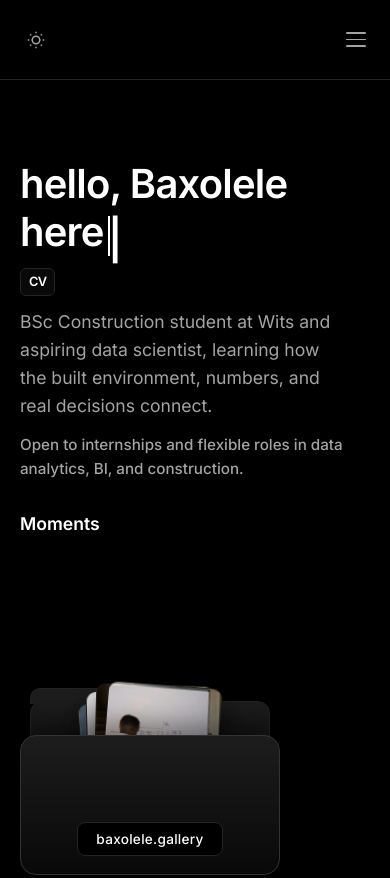
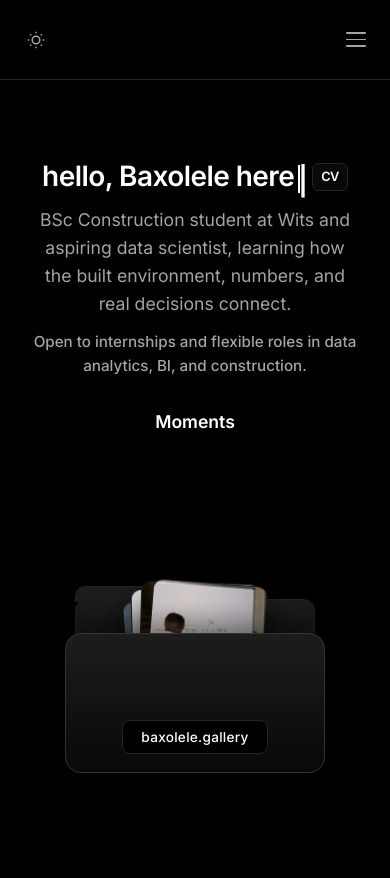
Before and after one commit to mazwiibaxolele/mazwi-portfolio, a plain HTML site: page index.html in a window 390 px wide. Shown: the top 878 px of the page. Drawn offline with Linux system fonts and the light colour scheme.

Commit message:
Centre the homepage hero and folder gallery
Flush-left left a dead gap to the right of the folder. Centre the headline,
subtitle, open-roles line, "Moments" and the gallery on the column axis, and
restore the symmetric photo fan, sized off the narrower side so the outermost
photo can never leave the column.

Centring made the typewriter re-flow the headline on every keystroke, dragging
the CV button with it. A hidden ghost copy of the finished line (cursor width
included) reserves the space, so only the text animates. Shrink the mobile
headline so it and the button stay on one line.

Co-Authored-By: Claude Opus 4.8 <noreply@anthropic.com>

```diff
--- a/index.html
+++ b/index.html
@@ -91,7 +91,7 @@
     <section id="home" class="section">
       <div class="home-hero">
         <h1 class="hero-title" id="hero-title">
-          <span><span id="typewriter-target"></span><span class="cursor">|</span></span>
+          <span class="typewriter"><span class="tw-ghost" aria-hidden="true">hello, Baxolele here</span><span class="tw-live"><span id="typewriter-target"></span><span class="cursor">|</span></span></span>
           <a href="documents/Mazwi_Baxolele_CV.pdf" download class="btn-micro reveal-after-type" title="Download CV">CV</a>
         </h1>
         <p class="hero-subtitle reveal-after-type">BSc Construction student at Wits and aspiring data scientist, learning how the built environment, numbers, and real decisions connect.</p>
--- a/script.js
+++ b/script.js
@@ -356,18 +356,18 @@ function initFolderGallery() {
   function layout() {
     const hovered = gallery.classList.contains('hover');
     const photoW = photos[0].offsetWidth || 150;
-    // The folder is flush with the column's left edge, so photos fan to the
-    // RIGHT when opened (a symmetric spread would overflow the left margin).
-    // Derive the centre from the cover so desktop/mobile widths both work.
+    // The folder is centred, so photos fan symmetrically. Derive the centre
+    // from the cover rather than assuming a width, and size the spread by the
+    // narrower side so the outermost photo can never leave the column.
     const coverCenter = cover.offsetLeft + cover.offsetWidth / 2;
-    const room = scene.clientWidth - coverCenter - photoW / 2 - 8;
-    const spread = Math.max(52, Math.min(150, room / (photos.length - 1)));
+    const halfRoom = Math.min(coverCenter, scene.clientWidth - coverCenter) - photoW / 2 - 8;
+    const spread = Math.max(52, Math.min(150, halfRoom / mid));
 
     photos.forEach((photo, i) => {
       const o = i - mid;
       let x, y, rot, sc;
       if (isOpen) {
-        x = i * spread; y = -120; rot = 0; sc = 1.05;
+        x = o * spread; y = -120; rot = 0; sc = 1.05;
       } else if (hovered) {
         x = o * 30; y = o * -10 - 40; rot = o * 8; sc = 1 - Math.abs(o) * 0.03;
       } else {
--- a/styles.css
+++ b/styles.css
@@ -274,11 +274,13 @@ button:focus-visible,
 .home-hero {
   margin-top: 40px;
   margin-bottom: 30px;
+  text-align: center;
 }
 
 .hero-title {
   display: flex;
   align-items: center;
+  justify-content: center;
   flex-wrap: wrap;
   gap: 12px;
   font-size: 2.5rem;
@@ -286,15 +288,44 @@ button:focus-visible,
   letter-spacing: -0.02em;
 }
 
+/* The ghost reserves the finished headline's width so the CV button beside it
+   stays put while the typewriter runs. Without it, centring re-flows the whole
+   line on every keystroke. */
+.typewriter {
+  position: relative;
+  display: inline-block;
+  white-space: nowrap;
+}
+
+.tw-ghost {
+  visibility: hidden;
+}
+
+/* Stands in for the blinking cursor, so the ghost is exactly as wide as the
+   finished live line and the cursor never wraps onto a row of its own. */
+.tw-ghost::after {
+  content: "";
+  display: inline-block;
+  width: 2px;
+  margin-left: 4px;
+}
+
+.tw-live {
+  position: absolute;
+  inset: 0;
+  text-align: left;
+}
+
 .hero-subtitle {
   font-size: 1.1rem;
   color: var(--text-secondary);
   max-width: 90%;
+  margin-inline: auto;
 }
 
 .latest-header {
   display: flex;
-  justify-content: space-between;
+  justify-content: center;
   align-items: center;
   margin-bottom: 16px;
 }
@@ -312,21 +343,21 @@ button:focus-visible,
   position: relative;
 }
 
-/* Folder sits flush with the text column's left edge; photos fan right.
-   --fg-center is the horizontal centre of the cover (half its width). */
+/* Folder is centred in the column, under the centred hero text.
+   The cover has no `left`, so justify-content sets its static position. */
 .fg-scene {
   position: relative;
   height: 375px;
   display: flex;
-  justify-content: flex-start;
+  justify-content: center;
   align-items: flex-end;
-  --fg-center: 160px;
 }
 
 .fg-back {
   position: absolute;
   bottom: 16px;
-  left: 10px; /* centred under the 320px cover, which sits at left: 0 */
+  left: 50%;
+  margin-left: -150px; /* half of width, to centre under the cover */
   width: 300px;
   height: 190px;
   border-radius: var(--radius);
@@ -351,7 +382,7 @@ button:focus-visible,
 .fg-photo {
   position: absolute;
   bottom: 44px;
-  left: var(--fg-center); /* centred over the flush-left folder cover */
+  left: 50%; /* centred over the folder cover */
   width: 150px;
   height: 190px;
   margin-left: -75px;
@@ -1007,9 +1038,11 @@ button:focus-visible,
   .photo-fan {
     transform: scale(0.8);
   }
+  .hero-title {
+    font-size: 1.75rem; /* keeps the headline and CV button on one line */
+  }
   .fg-scene {
     height: 325px;
-    --fg-center: 130px; /* mobile cover is 260px wide */
   }
   .fg-photo {
     width: 120px;
@@ -1025,6 +1058,7 @@ button:focus-visible,
   .fg-back {
     width: 240px;
     height: 158px;
+    margin-left: -120px;
   }
 }
 
```
